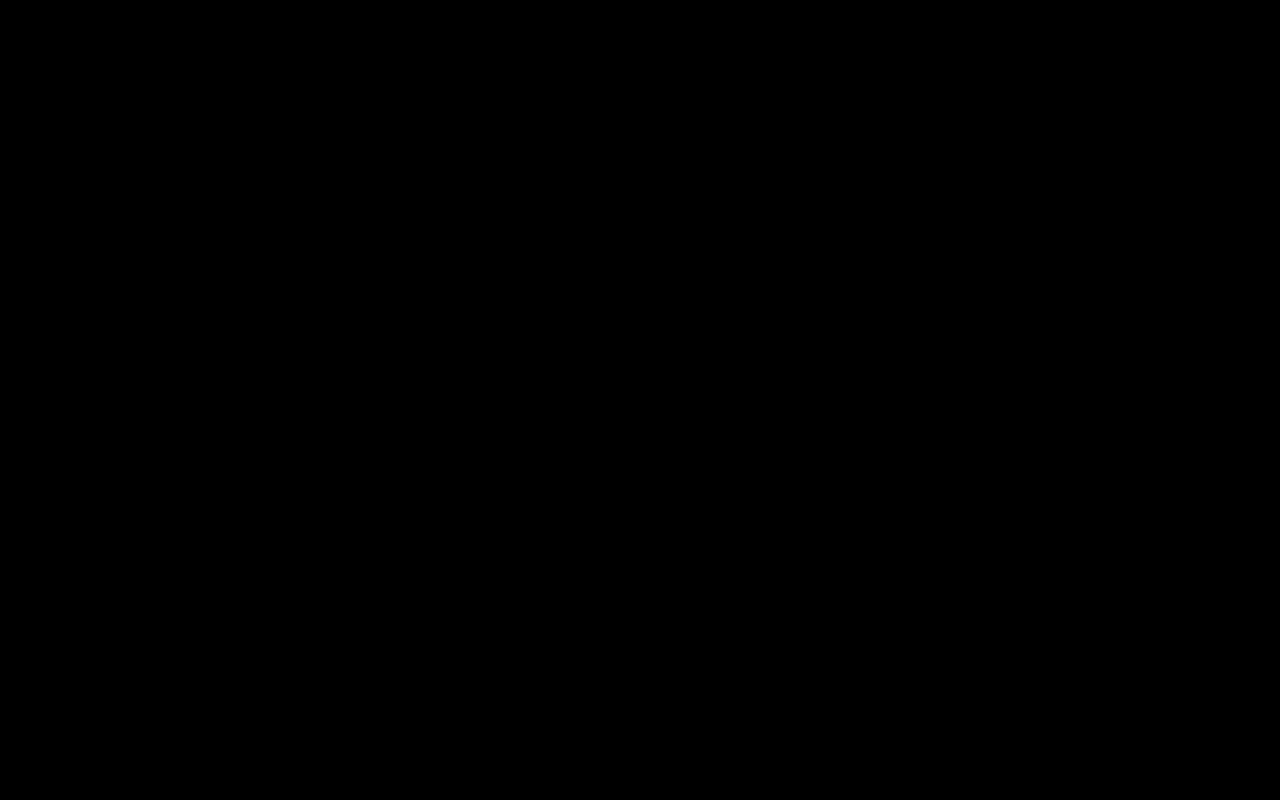
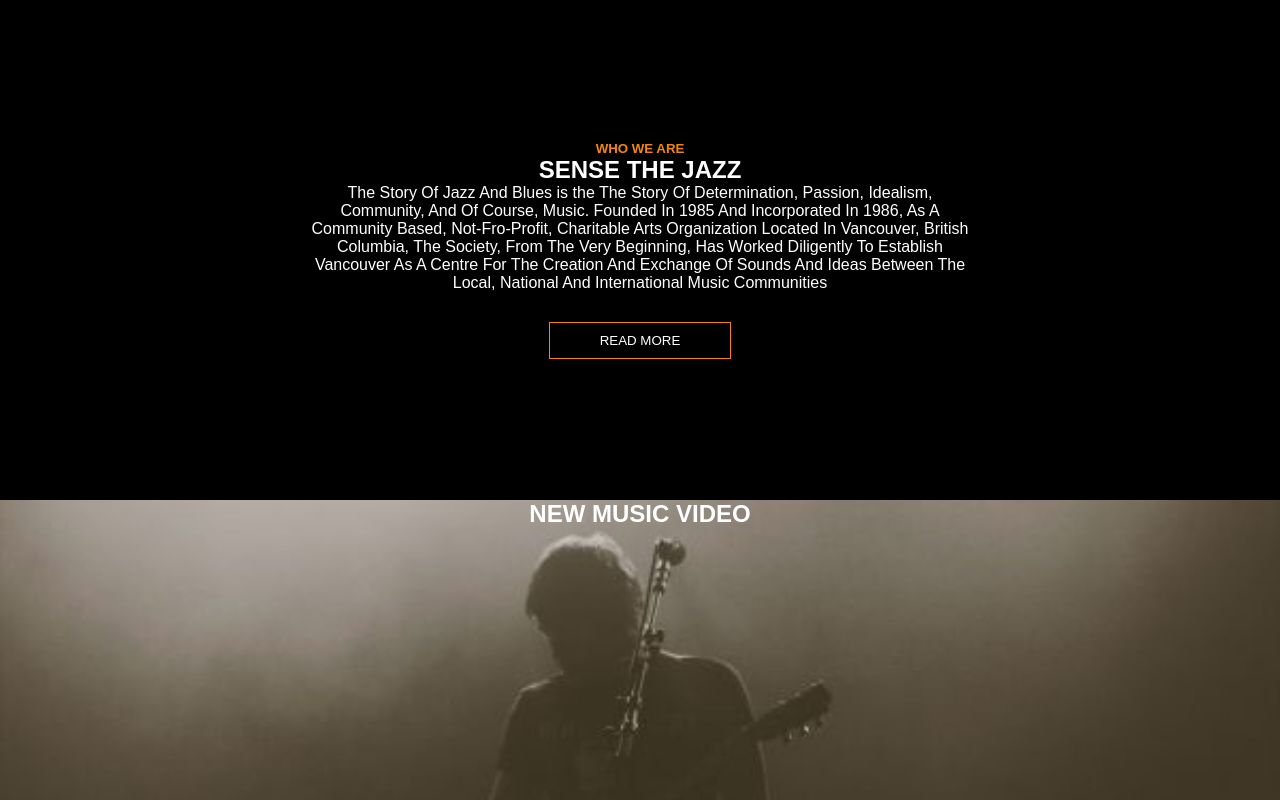
Before and after one commit to RiccardoGarbo/proj-html-vuejs, a Vue app: page / in a window 1280 px wide. Shown: the top 800 px of the page. Built offline with nearby package versions, Linux system fonts and the light colour scheme.

Commit message:
did most of the section, but can't import icon

```diff
--- a/package.json
+++ b/package.json
@@ -10,6 +10,8 @@
   },
   "dependencies": {
     "@fontsource-variable/oswald": "^5.0.18",
+    "@fortawesome/fontawesome-svg-core": "^6.5.1",
+    "@fortawesome/vue-fontawesome": "^3.0.6",
     "scss": "^0.2.4",
     "vue": "^3.4.15"
   },
--- a/src/components/SectionVideo.vue
+++ b/src/components/SectionVideo.vue
@@ -5,9 +5,59 @@ export default {
 </script>
 
 <template>
-    <!-- Template Here -->
+    <section id="jazz">
+        <h5>WHO WE ARE</h5>
+        <h2>SENSE THE JAZZ</h2>
+        <p>The Story Of Jazz And Blues is the The Story Of Determination, Passion, Idealism, Community, And Of Course,
+        Music. Founded In 1985 And Incorporated In 1986, As A Community Based, Not-Fro-Profit, Charitable Arts
+        Organization Located In Vancouver, British Columbia, The Society, From The Very Beginning, Has Worked Diligently
+        To Establish Vancouver As A Centre For The Creation And Exchange Of Sounds And Ideas Between The Local,
+        National And International Music Communities</p>
+        <button>READ MORE</button>
+    </section>
+    <section id="video">
+        <!-- <font-awesome-icon :icon="['far', 'circle-play']" /> -->
+        <h2>NEW MUSIC VIDEO</h2>
+    </section>
 </template>
 
 <style lang="scss" scoped >
-/* Style here */
+
+#jazz{
+    height: 500px;
+    display: flex;
+    flex-direction: column;
+    justify-content: center;
+    align-items: center;
+    max-width: 660px;
+    margin: 0 auto;
+}
+
+ h5{
+    color: #f2870c;
+    text-align: center;
+ }
+
+ h2,
+ p {
+    color: #ffffff;
+    text-align: center;
+ }
+
+
+
+ button{
+    padding: 10px 50px;
+    background-color: transparent;
+    border: 1px solid #f2870c;
+    color: #ffffff;
+    margin-top: 30px;
+ }
+
+ #video{
+    height: 600px;
+    background-image: url(../assets/img/Video-600x211.jpg);
+    background-repeat: no-repeat;
+    background-size: contain;
+ }
 </style>
--- a/src/main.js
+++ b/src/main.js
@@ -1,4 +1,13 @@
 import { createApp } from 'vue'
 import App from './App.vue'
 import '@fontsource-variable/oswald';
-createApp(App).mount('#app')
+import { library } from '@fortawesome/fontawesome-svg-core'
+import { faCirclePlay } from '@fortawesome/free-regular-svg-icons'
+
+import { FontAwesomeIcon } from '@fortawesome/vue-fontawesome'
+library.add(faCirclePlay);
+
+
+const app = createApp(App);
+app.component('FontAwesomeIcon', FontAwesomeIcon);
+app.mount('#app');
```
Also changed, not shown: 1 other file (tests, documents, lock files or other folders).
